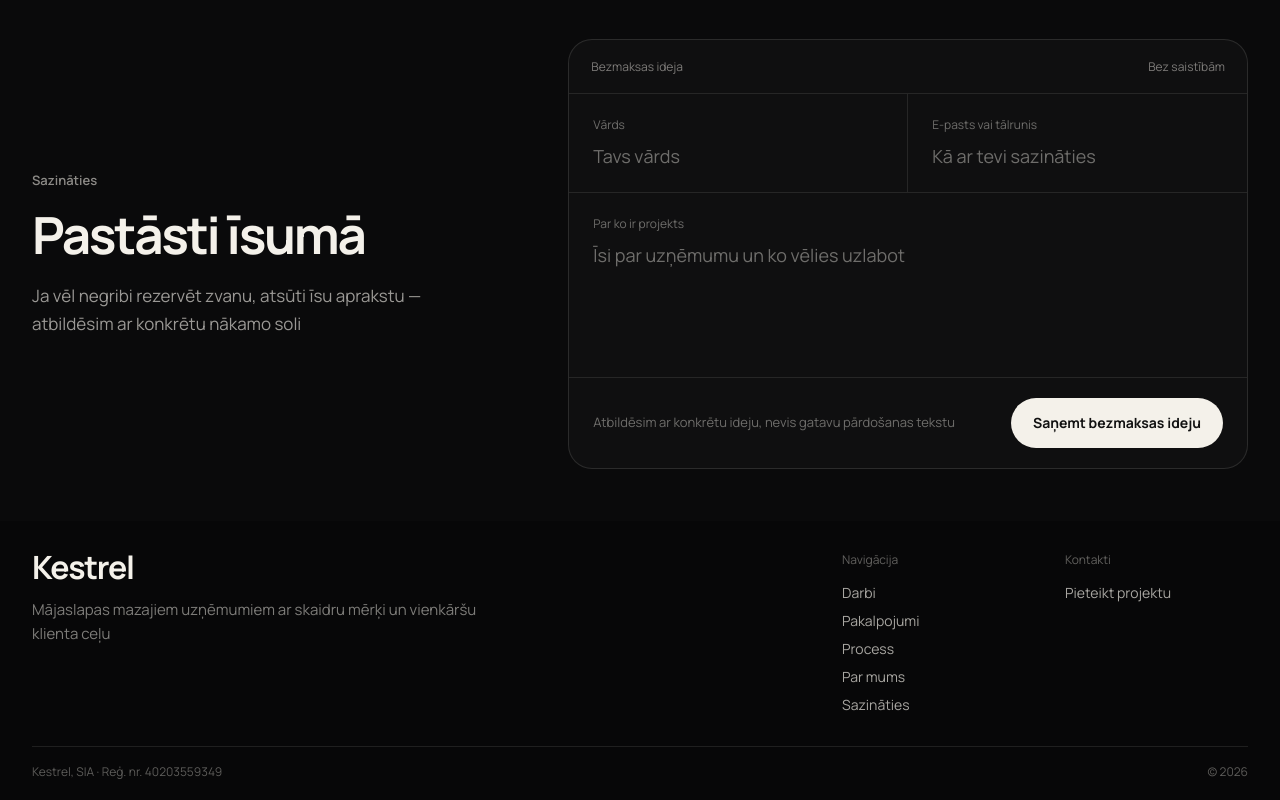
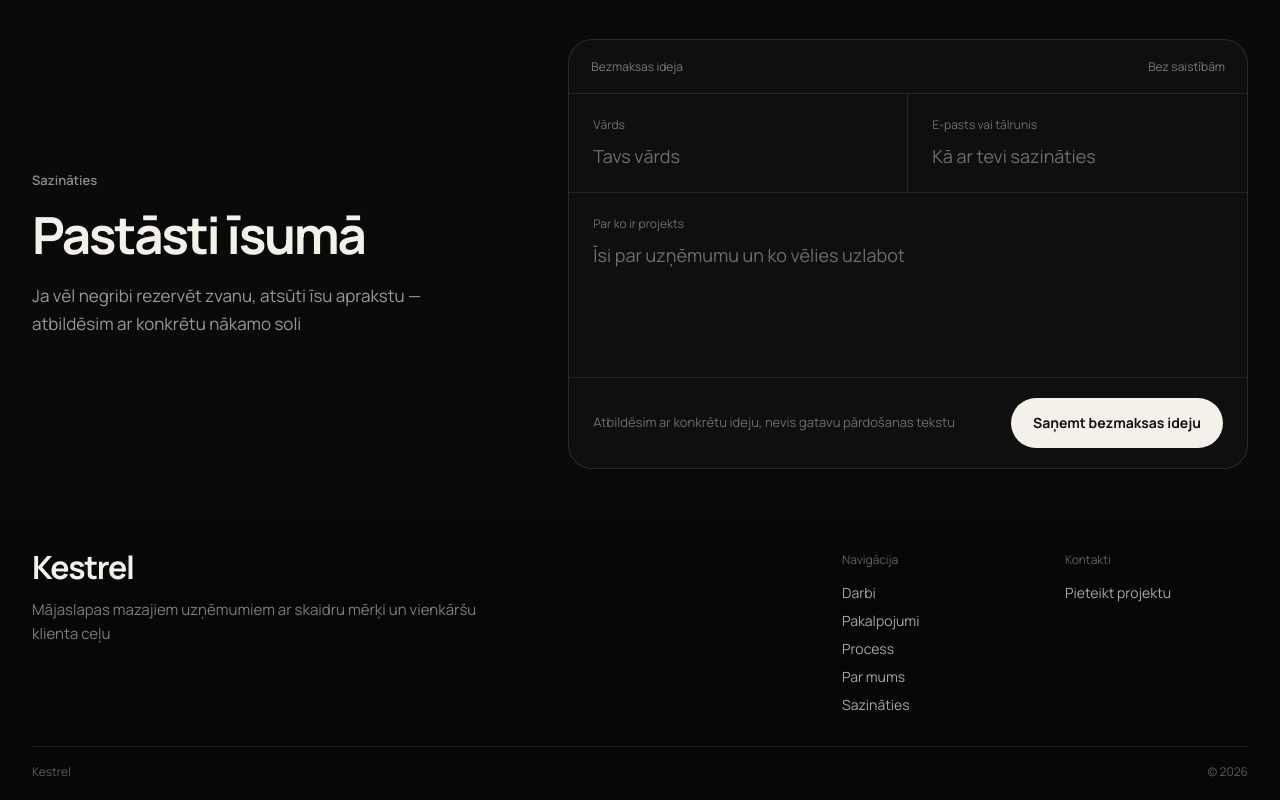
Before and after one commit to davisl24/WEBSITEAGENCY, a Next.js app: page / in a window 1280 px wide. Shown: the part 6621-7421 px from the top of the page. Built offline with nearby package versions, Linux system fonts and the light colour scheme.

Commit message:
content: remove placeholder legal details

```diff
--- a/app/page.tsx
+++ b/app/page.tsx
@@ -299,7 +299,7 @@ export default function Home() {
           </div>
 
           <div className="footer-bottom">
-            <span>Kestrel, SIA · Reģ. nr. 40203559349</span>
+            <span>Kestrel</span>
             <span>© 2026</span>
           </div>
         </div>
```
